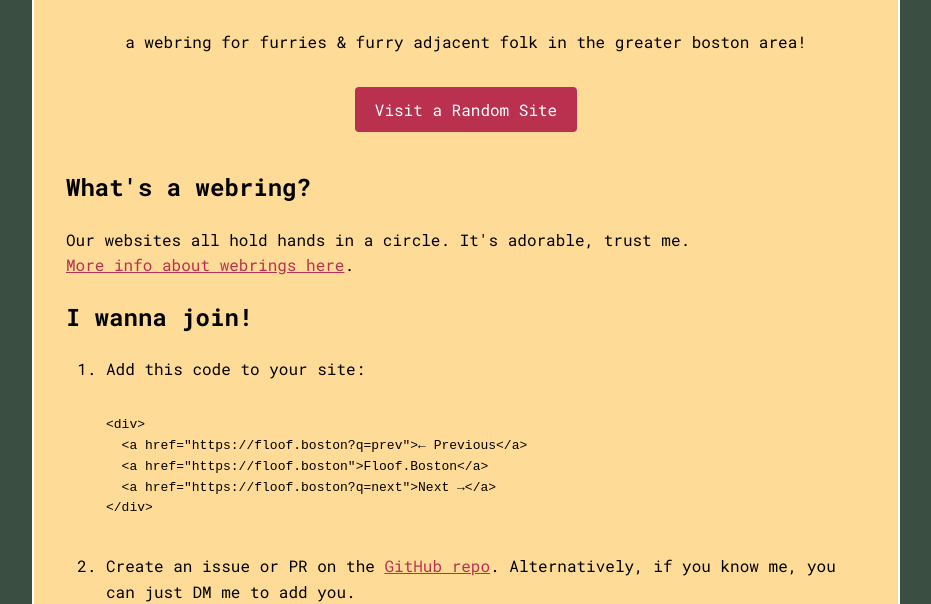
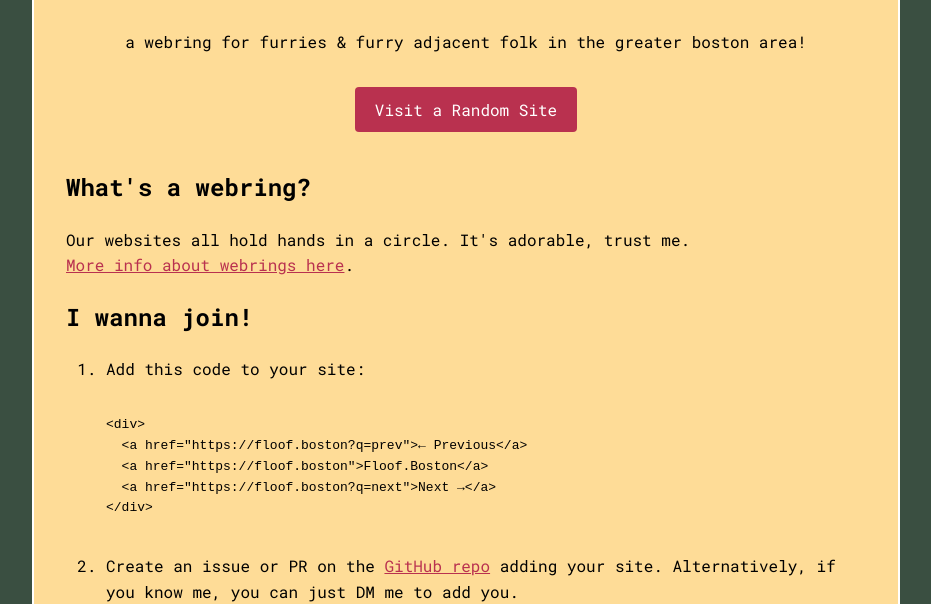
Before and after one commit to soweli-sina/webring, a plain HTML site: page index.html in a window 1280 px wide. Shown: the part 196-800 px from the top of the page, without its empty margins (174-1105 px from the left). Drawn offline with Linux system fonts and the light colour scheme.

Commit message:
Rephrase

```diff
--- a/index.html
+++ b/index.html
@@ -116,7 +116,6 @@
   </div>
 
 
-
   <h2>What's a webring?</h2>
   <p>Our websites all hold hands in a circle. It's adorable, trust me.<br> <a href="https://en.wikipedia.org/wiki/Webring" target="_blank">More info about webrings here</a>.
 
@@ -131,7 +130,7 @@
 &lt;/div&gt;
   </code></pre>
     </li>
-  <li>Create an issue or PR on the <a href="https://github.com/soweli-sina/webring" target="_blank" rel="noopener noreferrer">GitHub repo</a>. Alternatively, if you know me, you can just DM me to add you.</li>
+  <li>Create an issue or PR on the <a href="https://github.com/soweli-sina/webring" target="_blank" rel="noopener noreferrer">GitHub repo</a> adding your site. Alternatively, if you know me, you can just DM me to add you.</li>
   </ol>
 
   <div class="sites-list">
```
